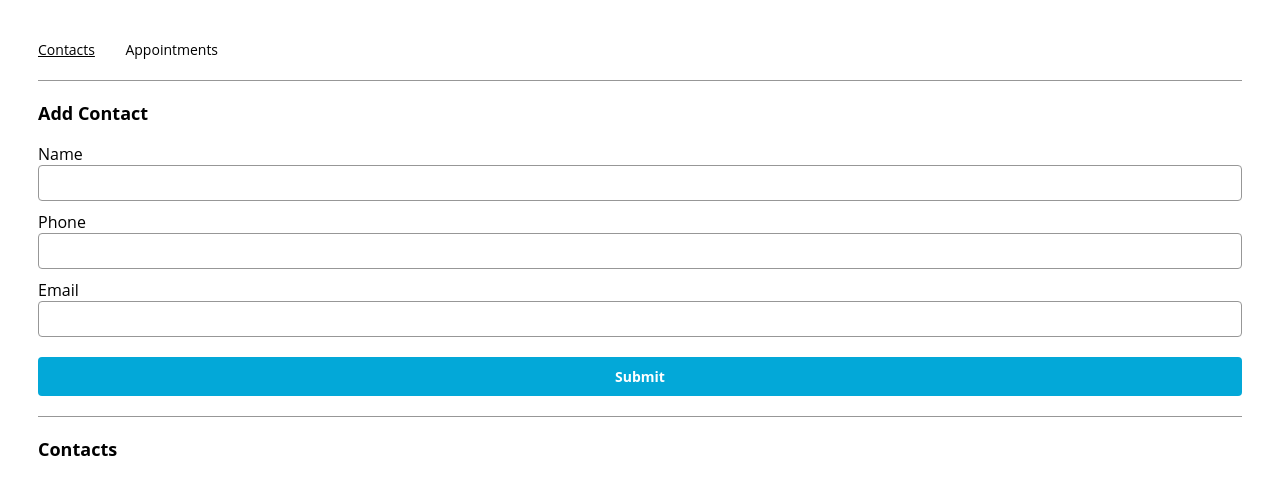
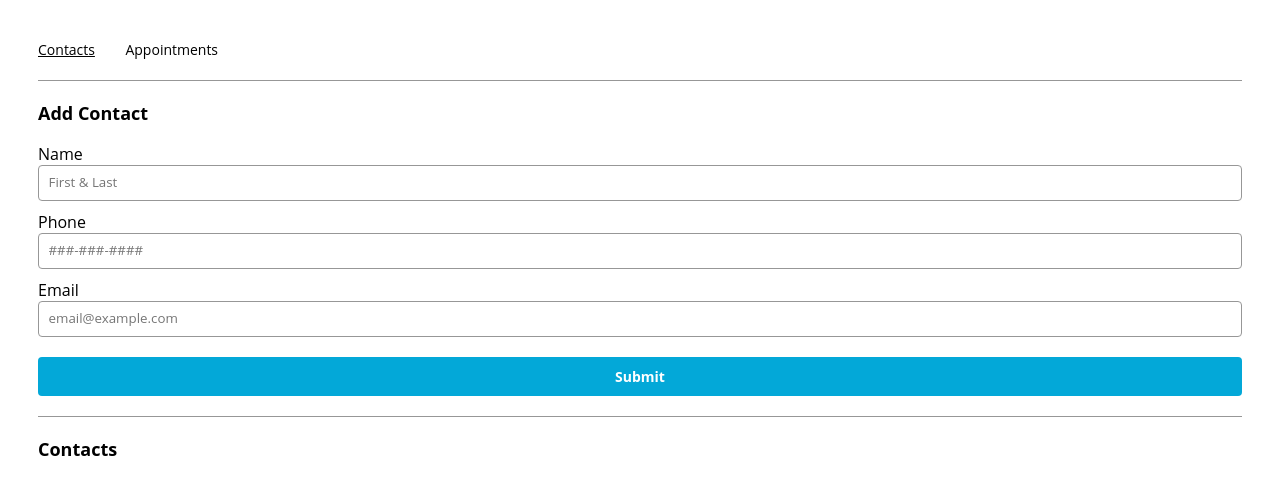
Before and after one commit to voidoperator/appointment-planner-cc, a React (Create React App) app: page /contacts in a window 1280 px wide. Shown: the top 494 px of the page. Built offline with nearby package versions, Linux system fonts and the light colour scheme.

Commit message:
feat: further improve contact form

```diff
--- a/src/components/contactForm/ContactForm.js
+++ b/src/components/contactForm/ContactForm.js
@@ -18,6 +18,7 @@ export const ContactForm = ({
       onChange={(e) => setName(e.target.value)}
       type="text"
       id="nameInput"
+      placeholder="First & Last"
       required />
       <label htmlFor="phoneInput">Phone</label>
       <input
@@ -25,6 +26,8 @@ export const ContactForm = ({
       onChange={(e) => setPhone(e.target.value)}
       type="tel"
       id="phoneInput"
+      placeholder="###-###-####"
+      pattern="[1-9][0-9]{2}-[1-9][0-9]{2}-[0-9]{4}"
       required />
       <label htmlFor="emailInput">Email</label>
       <input
@@ -32,6 +35,8 @@ export const ContactForm = ({
       onChange={(e) => setEmail(e.target.value)}
       type="email"
       id="emailInput"
+      placeholder="email@example.com"
+      pattern="^([a-zA-Z0-9_\-\.]+)@([a-zA-Z0-9_\-\.]+)\.([a-zA-Z]{2,5})$"
       required />
       <input type="submit" value="Submit" />
     </form>
```
